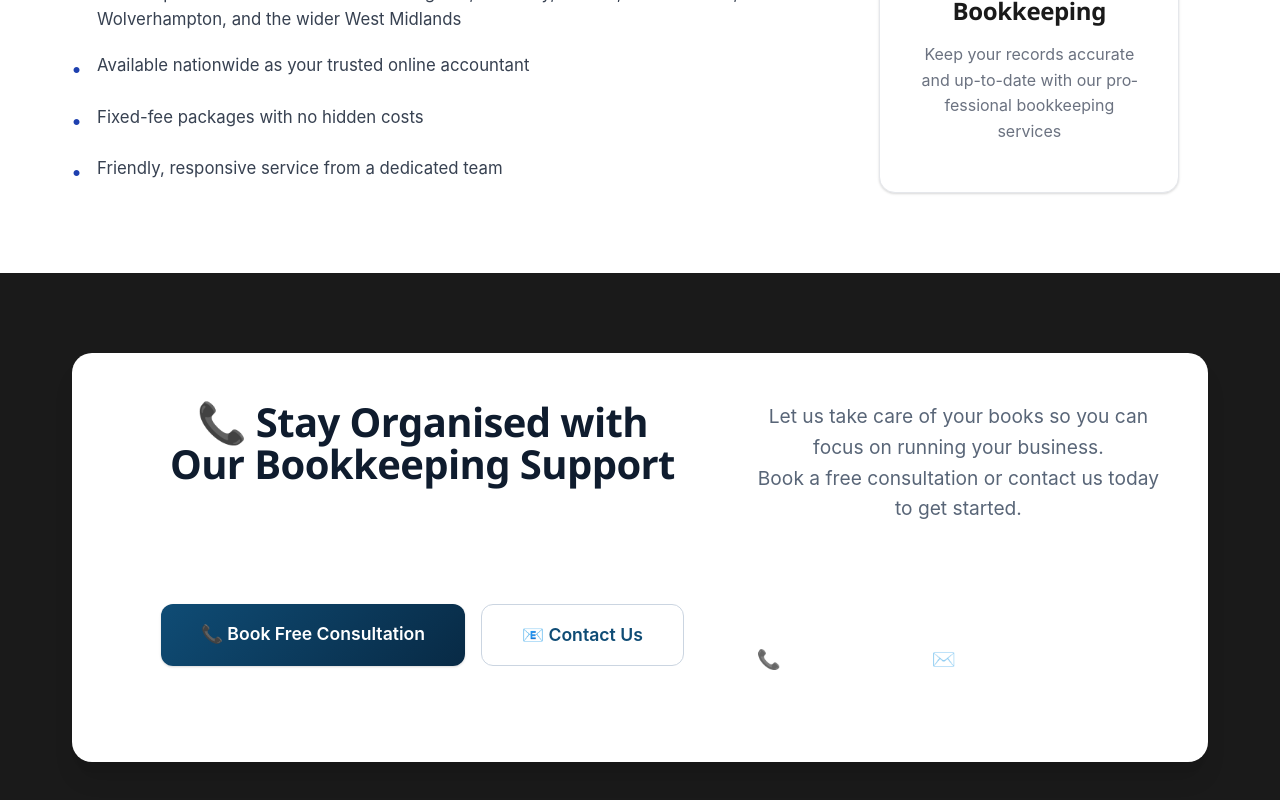
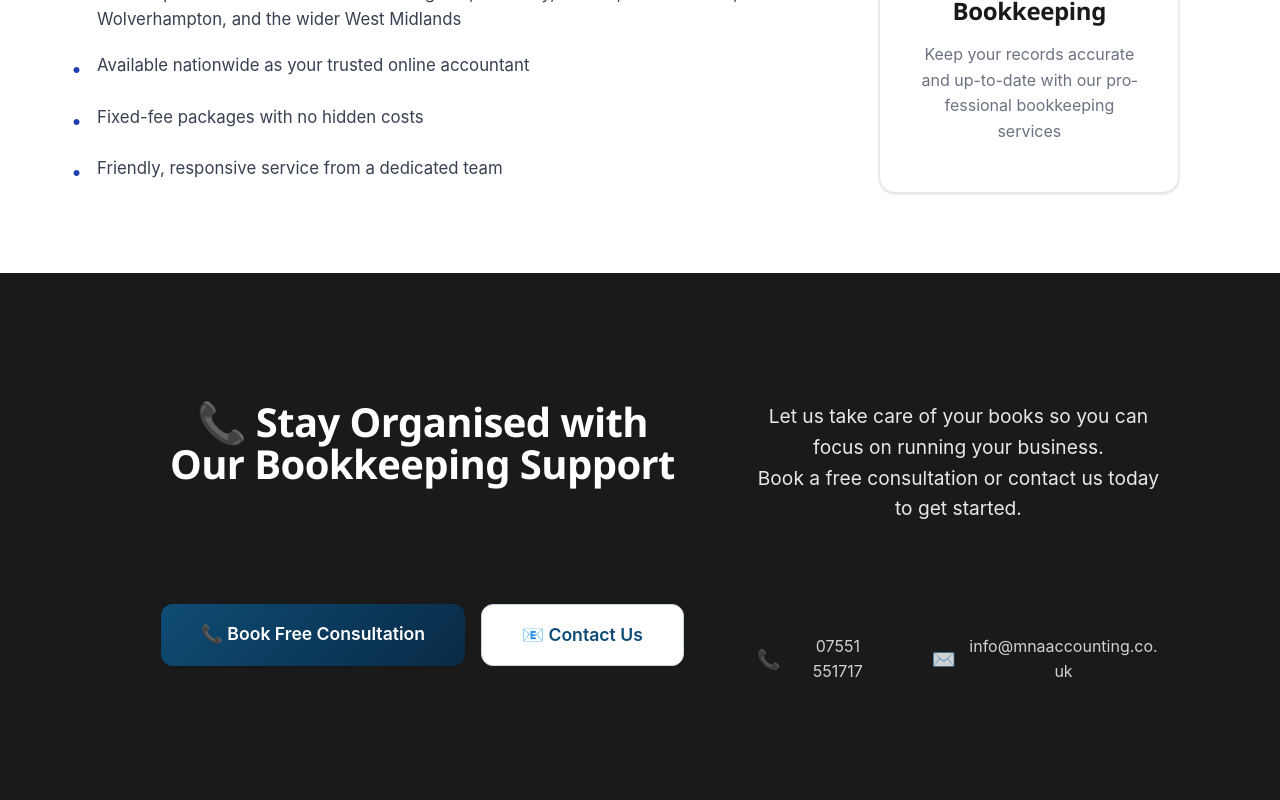
Before and after one commit to Ligawa25472/csv-main, an Angular app: page /business/bookkeeping in a window 1280 px wide. Shown: the part 2287-3087 px from the top of the page. Built offline with nearby package versions, Linux system fonts and the light colour scheme.

Commit message:
hey aol yawaa adwa nindo

```diff
--- a/src/app/features/about/about.component.html
+++ b/src/app/features/about/about.component.html
@@ -162,7 +162,7 @@
 </section>
 
 <!-- CTA Section -->
-<section class="cta-section">
+<section class="cta-section cta-dark">
   <div class="container">
     <div class="section-header">
       <span class="section-icon"></span>
--- a/src/app/features/bookkeeping/bookkeeping.component.html
+++ b/src/app/features/bookkeeping/bookkeeping.component.html
@@ -87,7 +87,7 @@
 </section>
 
 <!-- CTA Section -->
-<section class="cta-section">
+<section class="cta-section cta-dark">
   <div class="container">
     <div class="cta-content">
       <h2>📞 Stay Organised with Our Bookkeeping Support</h2>
--- a/src/app/features/business-services/business-services.component.html
+++ b/src/app/features/business-services/business-services.component.html
@@ -115,7 +115,7 @@
 </section>
 
 <!-- CTA Section -->
-<section class="cta-section">
+<section class="cta-section cta-dark">
   <div class="container">
     <div class="cta-content">
       <h2>Ready to Get Started?</h2>
--- a/src/app/features/business-tax-planning/business-tax-planning.component.html
+++ b/src/app/features/business-tax-planning/business-tax-planning.component.html
@@ -134,7 +134,7 @@
 </section>
 
 <!-- CTA Section -->
-<section class="cta-section">
+<section class="cta-section cta-dark">
   <div class="container">
     <div class="cta-content">
       <h2>Plan Smarter with MNA Accounting</h2>
--- a/src/app/features/contact/contact.component.html
+++ b/src/app/features/contact/contact.component.html
@@ -163,7 +163,7 @@
 </section>
 
 <!-- Call to Action Section -->
-<section class="cta-section">
+<section class="cta-section cta-dark">
   <div class="container">
     <div class="cta-content">
       <h2>Ready to Get Started?</h2>
--- a/src/app/features/corporation-tax/corporation-tax.component.html
+++ b/src/app/features/corporation-tax/corporation-tax.component.html
@@ -111,7 +111,7 @@
 </section>
 
 <!-- CTA Section -->
-<section class="cta-section">
+<section class="cta-section cta-dark">
   <div class="container">
     <div class="cta-content">
       <h2>📞 Let's Simplify Your Corporation Tax</h2>
--- a/src/app/features/management-accounts/management-accounts.component.html
+++ b/src/app/features/management-accounts/management-accounts.component.html
@@ -147,7 +147,7 @@
 </section>
 
 <!-- CTA Section -->
-<section class="cta-section">
+<section class="cta-section cta-dark">
   <div class="container">
     <div class="cta-content">
       <h2>Get Clarity with Management Accounts</h2>
--- a/src/app/features/payroll-cis/payroll-cis.component.html
+++ b/src/app/features/payroll-cis/payroll-cis.component.html
@@ -111,7 +111,7 @@
 </section>
 
 <!-- CTA Section -->
-<section class="cta-section">
+<section class="cta-section cta-dark">
   <div class="container">
     <div class="cta-content">
       <h2>📞 Let Us Handle Your Payroll</h2>
--- a/src/app/features/vat-returns/vat-returns.component.html
+++ b/src/app/features/vat-returns/vat-returns.component.html
@@ -112,7 +112,7 @@
 </section>
 
 <!-- CTA Section -->
-<section class="cta-section">
+<section class="cta-section cta-dark">
   <div class="container">
     <div class="cta-content">
       <h2>📞 Let's Simplify Your VAT Returns</h2>
--- a/src/app/features/year-end-accounts/year-end-accounts.component.html
+++ b/src/app/features/year-end-accounts/year-end-accounts.component.html
@@ -152,7 +152,7 @@
 </section>
 
 <!-- CTA Section -->
-<section class="cta-section">
+<section class="cta-section cta-dark">
   <div class="container">
     <div class="cta-content">
       <h2>Get Your Year-End Accounts Sorted</h2>
--- a/src/styles.css
+++ b/src/styles.css
@@ -369,6 +369,26 @@ img, video {
   grid-template-columns: 1.5fr 1fr;
   gap: var(--spacing-8);
   align-items: stretch;
+}
+
+.cta-section.cta-dark .cta-content {
+  background: transparent;
+  box-shadow: none;
+}
+
+.cta-section.cta-dark .cta-content h2,
+.cta-section.cta-dark .cta-content p,
+.cta-section.cta-dark .contact-item,
+.cta-section.cta-dark .contact-item span {
+  color: white;
+}
+
+.cta-section.cta-dark .cta-secondary {
+  border-color: rgba(255, 255, 255, 0.35);
+}
+
+.cta-section.cta-dark .cta-secondary:hover {
+  background: rgba(255, 255, 255, 0.12);
 }
 
 .cta-copy {
```
